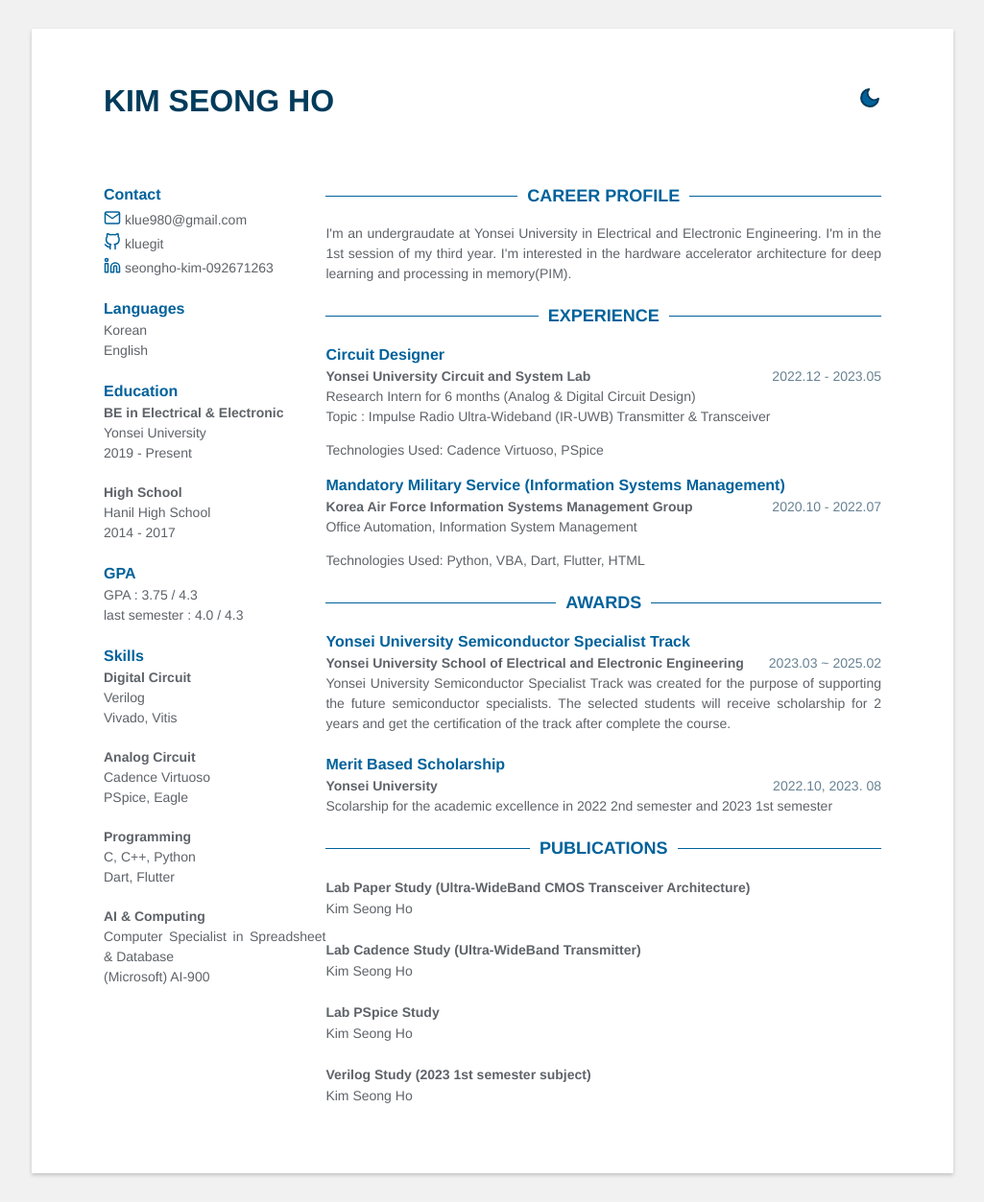
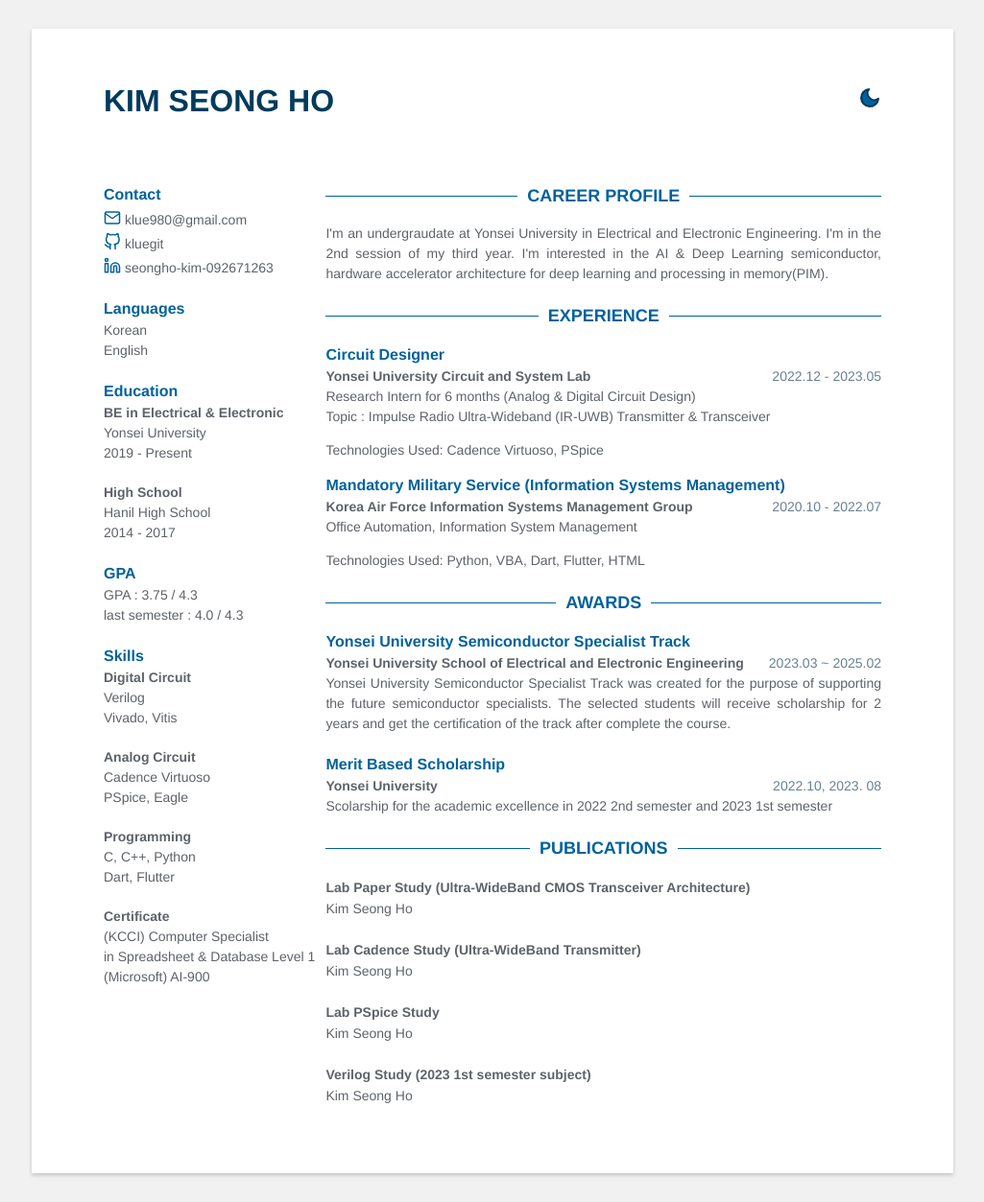
Before and after one commit to klue980/klue980.github.io, a Jekyll site: the page built from index.html, in a window 1280 px wide. Shown: the whole page at 96% size, without its empty margins (127-1152 px from the left). Built offline with Jekyll 4.4.1, drawn with Linux system fonts in a browser that asks for light colours.

Commit message:
add KCCI

```diff
--- a/_data/data.yml
+++ b/_data/data.yml
@@ -42,16 +42,17 @@ skills:
     skill:
       - C, C++, Python
       - Dart, Flutter
-  - category: AI & Computing
+  - category: Certificate
     skill:
-      - Computer Specialist in Spreadsheet & Database
+      - (KCCI) Computer Specialist
+      - in Spreadsheet & Database Level 1
       - (Microsoft) AI-900
 
 # Profile
 profile: |
   I'm an undergraudate at Yonsei University in Electrical and Electronic Engineering.
-  I'm in the 1st session of my third year.
-  I'm interested in the hardware accelerator architecture for deep learning and processing in memory(PIM).
+  I'm in the 2nd session of my third year.
+  I'm interested in the AI & Deep Learning semiconductor, hardware accelerator architecture for deep learning and processing in memory(PIM).
 
 # Experience
 experience:
```
